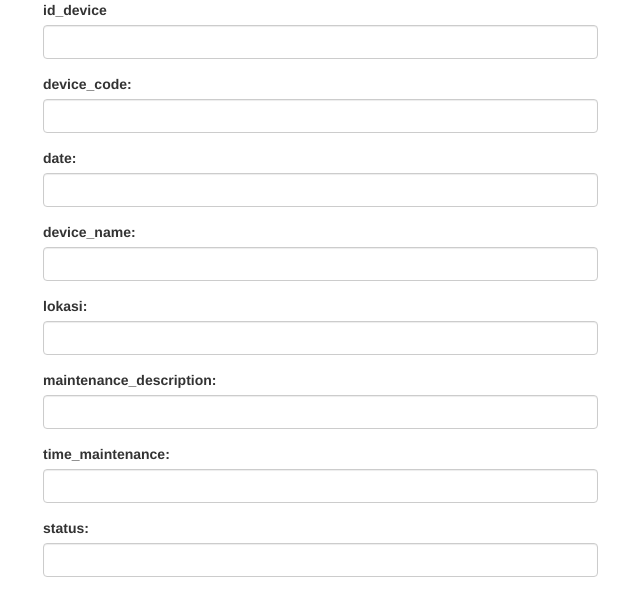
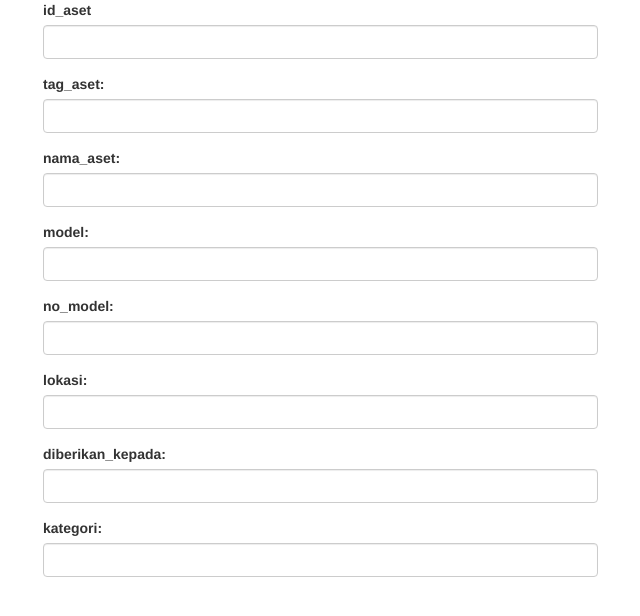
Before and after one commit to kenmo08/indonetsource, a PHP site: page /cek_informasi.php in a window 1280 px wide. Shown: the top 616 px of the page, without its empty margins (27-667 px from the left). Run offline with PHP 8.4, Linux system fonts and the light colour scheme; some libraries are stand-ins or nearby versions.

Commit message:
second commit

```diff
--- a/cek_informasi.php
+++ b/cek_informasi.php
@@ -25,9 +25,9 @@
 		<div class="row">
 			<div class="col-lg-6">
 				<div class="form-group">
-					<label>id_device</label>
-					<input type='text' name="id_device"
-						id='id_device' class='form-control'
+					<label>id_aset</label>
+					<input type='text' name="id_aset"
+						id='id_aset' class='form-control'
 						placeholder=''
 						onkeyup="GetDetail(this.value)" value="">
 				</div>
@@ -36,9 +36,9 @@
 		<div class="row">
 			<div class="col-lg-6">
 				<div class="form-group">
-					<label>device_code:</label>
-					<input type="text" name="device_code"
-						id="device_code" class="form-control"
+					<label>tag_aset:</label>
+					<input type="text" name="tag_aset"
+						id="tag_aset" class="form-control"
 						placeholder=''
 						value="">
 				</div>
@@ -47,9 +47,9 @@
 		<div class="row">
 			<div class="col-lg-6">
 				<div class="form-group">
-					<label>date:</label>
-					<input type="text" name="date"
-						id="date" class="form-control"
+					<label>nama_aset:</label>
+					<input type="text" name="nama_aset"
+						id="nama_aset" class="form-control"
 						placeholder=''
 						value="">
 				</div>
@@ -58,9 +58,20 @@
 		<div class="row">
 			<div class="col-lg-6">
 				<div class="form-group">
-					<label>device_name:</label>
-					<input type="text" name="device_name"
-						id="device_name" class="form-control"
+					<label>model:</label>
+					<input type="text" name="model"
+						id="model" class="form-control"
+						placeholder=''
+						value="">
+				</div>
+			</div>
+		</div>
+		<div class="row">
+			<div class="col-lg-6">
+				<div class="form-group">
+					<label>no_model:</label>
+					<input type="text" name="no_model"
+						id="no_model" class="form-control"
 						placeholder=''
 						value="">
 				</div>
@@ -80,9 +91,9 @@
 		<div class="row">
 			<div class="col-lg-6">
 				<div class="form-group">
-					<label>maintenance_description:</label>
-					<input type="text" name="maintenance_description"
-						id="maintenance_description" class="form-control"
+					<label>diberikan_kepada:</label>
+					<input type="text" name="diberikan_kepada"
+						id="diberikan_kepada" class="form-control"
 						placeholder=''
 						value="">
 				</div>
@@ -91,20 +102,9 @@
 		<div class="row">
 			<div class="col-lg-6">
 				<div class="form-group">
-					<label>time_maintenance:</label>
-					<input type="text" name="time_maintenance"
-						id="time_maintenance" class="form-control"
-						placeholder=''
-						value="">
-				</div>
-			</div>
-		</div>
-		<div class="row">
-			<div class="col-lg-6">
-				<div class="form-group">
-					<label>status:</label>
-					<input type="text" name="status"
-						id="status" class="form-control"
+					<label>kategori:</label>
+					<input type="text" name="kategori"
+						id="kategori" class="form-control"
 						placeholder=''
 						value="">
 				</div>
@@ -119,13 +119,13 @@
 		// assigned to this event
 		function GetDetail(str) {
 			if (str.length == 0) {
-				document.getElementById("device_code").value = "";
-				document.getElementById("date").value = "";
-				document.getElementById("device_name").value = "";
+				document.getElementById("tag_aset").value = "";
+				document.getElementById("nama_aset").value = "";
+				document.getElementById("model").value = "";
+				document.getElementById("no_model").value = "";
 				document.getElementById("lokasi").value = "";
-				document.getElementById("maintenance_description").value = "";
-				document.getElementById("time_maintenance").value = "";
-				document.getElementById("status").value = "";
+				document.getElementById("diberikan_kepada").value = "";
+				document.getElementById("kategori").value = "";
 				return;
 			}
 			else {
@@ -137,7 +137,7 @@
 					// Defines a function to be called when
 					// the readyState property changes
 					if (this.readyState == 4 &&
-							this.status == 200) {
+							this.kategori == 200) {
 
 						// Typical action to be performed
 						// when the document is ready
@@ -148,25 +148,25 @@
 						// a variable assign the value
 						// received to first name input field
 						document.getElementById
-                        ("device_code").value = myObj[0];
+                        ("tag_aset").value = myObj[0];
 						document.getElementById
-                        ("date").value = myObj[1];
+                        ("nama_aset").value = myObj[1];
 						document.getElementById
-                        ("device_name").value = myObj[2];
+                        ("model").value = myObj[2];
 						document.getElementById
-                        ("lokasi").value = myObj[3];
+                        ("no_model").value = myObj[3];
 						document.getElementById
-                        ("maintenance_description").value = myObj[4];
+                        ("lokasi").value = myObj[4];
 						document.getElementById
-                        ("time_maintenance").value = myObj[5];
+                        ("diberikan_kepada").value = myObj[5];
 						document.getElementById
-                        ("status").value = myObj[6];
+                        ("kategori").value = myObj[6];
 					}
 
 				};
 
 				// xhttp.open("GET", "filename", true);
-				xmlhttp.open("GET", "gfg.php?id_device=" + str, true);
+				xmlhttp.open("GET", "gfg.php?id_aset=" + str, true);
 
 				// Sends the request to the server
 				xmlhttp.send();
--- a/delete.php
+++ b/delete.php
@@ -2,7 +2,7 @@
 
 <?php
 include 'koneksi.php';
-$id_device    = $_GET['id_device']; //get id yang dikirim melalui url
-mysqli_query($kon, "DELETE FROM list WHERE id_device = $id_device");
+$id_aset    = $_GET['id_aset']; //get id yang dikirim melalui url
+mysqli_query($kon, "DELETE FROM list WHERE id_aset = $id_aset");
 header("location:index.php?page=view");
 ?>
--- a/index.php
+++ b/index.php
@@ -32,7 +32,7 @@
                   <li><a class="dropdown-item" href="index.php?page=input">Input Data device</a></li>
                   <li><a class="dropdown-item" href="index.php?page=view">View Data device</a></li>
                   <li><hr class="dropdown-divider"></li>
-                  <li><a class="dropdown-item" href="index.php?page=informasi">cek informasi data device</a></li>
+                  <li><a class="dropdown-item" href="index.php?page=informasi">cek informasi data device(on progress)</a></li>
                 </ul>
               </li>
               <li class="nav-item">
```
Also changed, not shown: gfg.php (+11 -11 lines), insert.php (+28 -28 lines), proses_update.php (+12 -12 lines), select.php (+15 -14 lines), update.php (+17 -17 lines).
